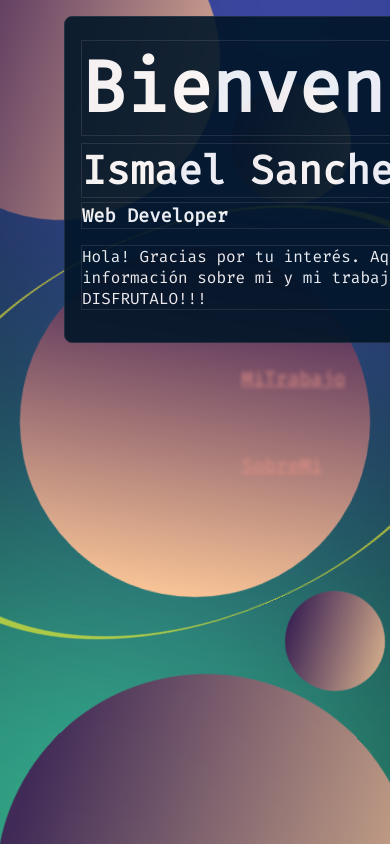
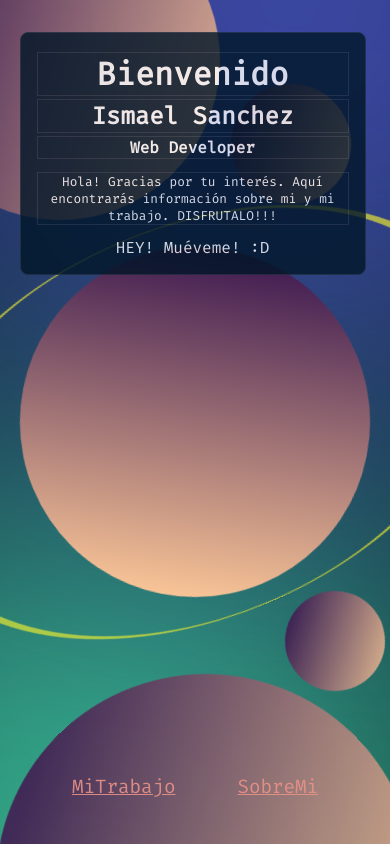
Before and after one commit to IsmaelPSY/Portfolio, a React (Vite) app: page / in a window 390 px wide. Built offline with nearby package versions, Linux system fonts and the light colour scheme; a web font is replaced by a local one.

Commit message:
Adding respondive Home

```diff
--- a/index.html
+++ b/index.html
@@ -2,7 +2,7 @@
 <html lang="en">
   <head>
     <meta charset="UTF-8" />
-    <link rel="icon" type="image/svg+xml" href="/src/json.svg" />
+    <link rel="icon" type="image/svg+xml" href="/src/jso.svg" />
     <meta name="viewport" content="width=device-width, initial-scale=1.0" />
     <title>Ismael Sanchez</title>
   </head>
--- a/src/App.jsx
+++ b/src/App.jsx
@@ -1,15 +1,18 @@
 import { Routes, Route } from 'react-router-dom'
 import './App.scss'
 import Home from './Containers/Home'
+import {motion} from 'framer-motion';
+import { useRef } from 'react';
 
 function App() {
+  const constraintsRef = useRef(null)
 
   return (
-    <div className='app-wrapper'>
+    <motion.div className='app-wrapper' ref={constraintsRef}>
       <Routes>
-        <Route path="/" element={<Home />}/>
+        <Route path="/" element={<Home constraintsRef={constraintsRef}/>}/>
       </Routes>
-    </div>
+    </motion.div>
   )
 }
 
--- a/src/Containers/Home.jsx
+++ b/src/Containers/Home.jsx
@@ -2,8 +2,9 @@ import './Home.scss'
 import { motion, useMotionValue, useTransform } from 'framer-motion'
 import { Link } from 'react-router-dom';
 
-const Home = () => {
+const Home = (props) => {
 
+  const{constraintsRef} = props;
 
   return(
     <>
@@ -12,9 +13,11 @@ const Home = () => {
         animate="visible"
         transition={{duration:2.5}}
         variants={{
-          visible: { opacity: .9 },
+          visible: { opacity: .8 },
           hidden: { opacity: 0 },
         }}
+        drag
+        dragConstraints={constraintsRef}
         className='main-text'>
         <h1>Bienvenido</h1>
         <h2>Ismael Sanchez</h2>
@@ -22,6 +25,7 @@ const Home = () => {
         <p> Hola! Gracias por tu interés.
             Aquí encontrarás información
             sobre mi y mi trabajo. DISFRUTALO!!!</p>
+        <span>HEY! Muéveme! :D</span>
       </motion.div>
       <span className='back-circle one'/>
       <span className='back-circle two'/>
--- a/src/Containers/Home.scss
+++ b/src/Containers/Home.scss
@@ -67,6 +67,10 @@
 
 }
 
+
+
+
+@media only screen and (min-width: 1025px){
   .main-text{
     width:450px;
     position: absolute;
@@ -83,7 +87,6 @@
     border: 1px solid rgb(30, 45, 61);
     }
   }
-
 .nav-sect{
   position: absolute;
   display: flex;
@@ -108,6 +111,7 @@
   }
 
 }
+}
 
   .back-circle{
     width: 800px;
@@ -129,3 +133,123 @@
       right: -300px;
     }
   }
+
+@media only screen and (min-width: 769px) and (max-width: 1024px){
+  .main-text{
+    width: 50vw;
+    min-width:450px;
+    position: absolute;
+    color: #fff;
+    top: 2rem;
+    left: 25%;
+    background: #011627;
+    border-radius: 8px;
+    border: 1px solid rgb(30, 45, 61);
+    padding: 1em;
+    z-index: 1;
+    opacity: .9;
+    text-align: center;
+    h1,h2,h3,p{
+    border: 1px solid rgb(30, 45, 61);
+    }
+  }
+
+  .nav-sect{
+    position: absolute;
+    display: flex;
+    width: 100vw;
+    justify-content: center;
+    bottom: 0;
+    padding-bottom: 1.8em;
+    gap: 30px;
+    .link-cont{
+        padding: 1em;
+        border-radius: 8px;
+        opacity: 0.9;
+        .nav-link{
+          font-size: larger;
+          color: rgb(233, 146, 135);
+
+      }
+    }
+
+  }
+}
+
+@media only screen and (max-width: 1024px){
+  .nav-sect{
+    position: absolute;
+    display: flex;
+    width: 100vw;
+    justify-content: center;
+    bottom: 0;
+    padding-bottom: 1.8em;
+    gap: 30px;
+    .link-cont{
+        padding: 1em;
+        border-radius: 8px;
+        opacity: 0.9;
+        .nav-link{
+          font-size: larger;
+          color: rgb(233, 146, 135);
+
+      }
+    }
+
+  }
+}
+
+
+
+
+@media only screen and (max-width: 768px){
+  .main-text{
+    text-align: center;
+    width: 70vw;
+    position: absolute;
+    color: #fff;
+    top: 2rem;
+    left: 13%;
+    background: #011627;
+    border-radius: 8px;
+    border: 1px solid rgb(30, 45, 61);
+    padding: 1em;
+    z-index: 1;
+    opacity: .9;
+    h1,h2,h3,p{
+    border: 1px solid rgb(30, 45, 61);
+    }
+  }
+}
+
+@media only screen and (max-width: 480px){
+  .main-text{
+    text-align: center;
+    width: 80vw;
+    position: absolute;
+    color: #fff;
+    top: 2rem;
+    left: 5%;
+    background: #011627;
+    border-radius: 8px;
+    border: 1px solid rgb(30, 45, 61);
+    padding: 1em;
+    z-index: 1;
+    opacity: .9;
+    h1,h2,h3,p{
+    border: 1px solid rgb(30, 45, 61);
+    }
+    h1{
+      font-size: 2em;
+    }
+    h2{
+      font-size: 1.5em;
+    }
+    h3{
+      font-size: 1em;
+    }
+    p{
+     font-size: .8em;
+    }
+  }
+}
```
Also changed, not shown: 1 other file (tests, documents, lock files or other folders). Lines whose indentation alone changed are shown as unchanged.
